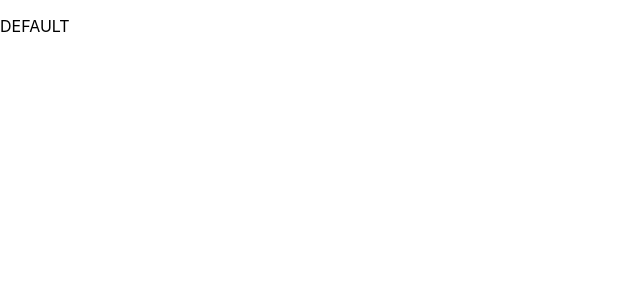
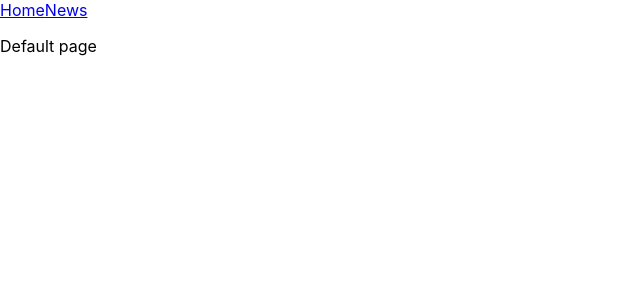
Before and after one commit to christophermarek/stocknewsanalyzer, a React (Create React App) app in the folder simulator/: page / in a window 1280 px wide. Shown: the top 300 px of the page, without its empty margins (0-640 px from the left). Built offline with nearby package versions, Linux system fonts and the light colour scheme.

Commit message:
website scaffolding

```diff
--- a/simulator/package.json
+++ b/simulator/package.json
@@ -12,6 +12,7 @@
     "@types/react-dom": "^17.0.3",
     "react": "^17.0.2",
     "react-dom": "^17.0.2",
+    "react-router-dom": "^5.2.0",
     "react-scripts": "4.0.3",
     "typescript": "^4.2.4",
     "web-vitals": "^1.1.1"
@@ -39,5 +40,8 @@
       "last 1 firefox version",
       "last 1 safari version"
     ]
+  },
+  "devDependencies": {
+    "@types/react-router-dom": "^5.1.7"
   }
 }
--- a/simulator/src/App.tsx
+++ b/simulator/src/App.tsx
@@ -1,10 +1,39 @@
-import React from 'react';
+import * as React from "react";
 import './App.css';
+import News from "./news/News";
+import Default from "./Default";
+
+import {
+  BrowserRouter as Router,
+  Route,
+  Link,
+  Switch
+} from "react-router-dom";
 
 function App() {
+
   return (
     <div className="App">
-      <p>DEFAULT</p>
+      <Router>
+        <div>
+
+          <nav className="navBar">
+            <Link to="/">Home</Link>
+            <Link to="/news">News</Link>
+          </nav>
+
+          <Switch>
+            <Route path="/news">
+              <News />
+            </Route>
+            <Route path="/">
+              <Default />
+            </Route>
+
+
+          </Switch>
+        </div>
+      </Router>
     </div>
   );
 }
--- /dev/null
+++ b/simulator/src/Default.tsx
@@ -0,0 +1,13 @@
+import * as React from "react";
+
+
+function Default() {
+
+  return (
+    <div className="Default">
+      <p>Default page</p>
+    </div>
+  );
+}
+
+export default Default;
--- /dev/null
+++ b/simulator/src/news/News.tsx
@@ -0,0 +1,13 @@
+import * as React from "react";
+
+
+function News() {
+
+  return (
+    <div className="News">
+      <p>News page</p>
+    </div>
+  );
+}
+
+export default News;
```
Also changed, not shown: simulator/src/setupTests.ts (deleted, +0 -5 lines), simulator/src/logo.svg (deleted), 1 other file (tests, documents, lock files or other folders).
